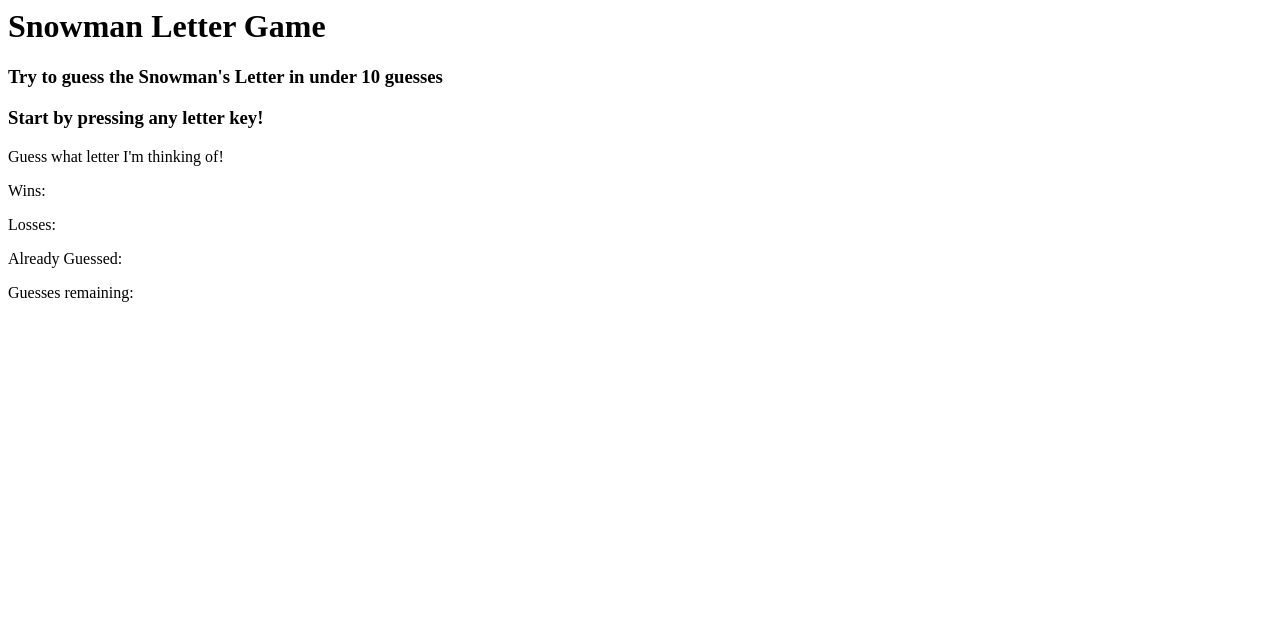
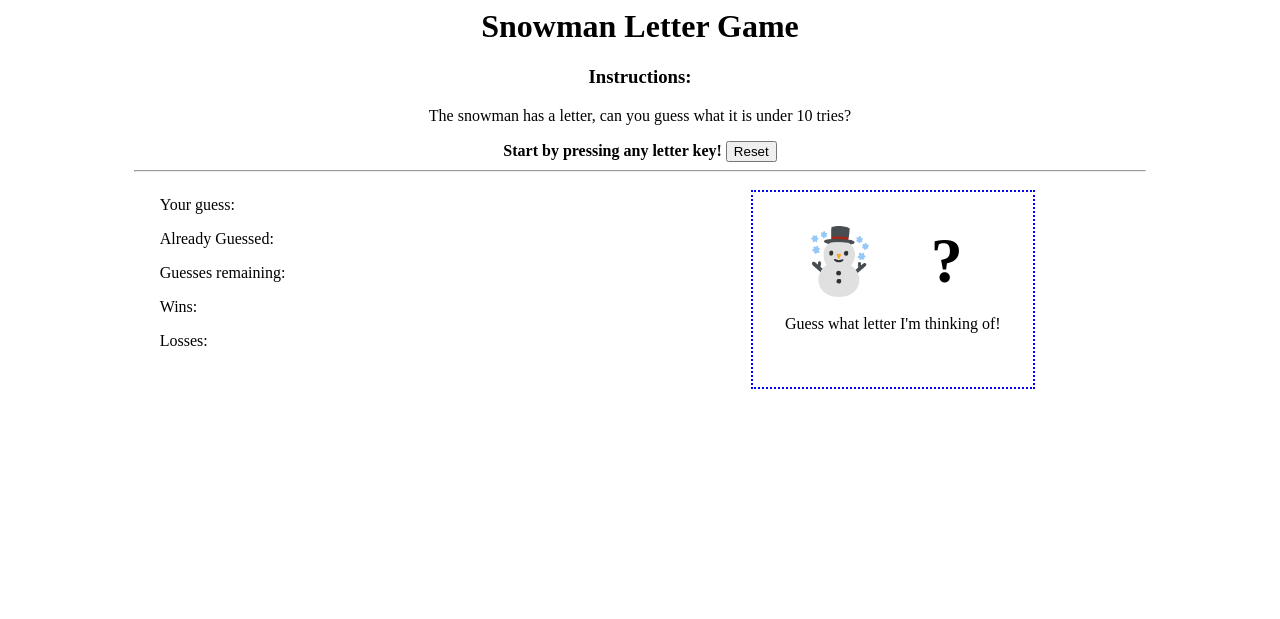
Before and after one commit to kaitlyngore/snowman_letter_game, a plain HTML site: page index.html in a window 1280 px wide. Drawn offline with Linux system fonts and the light colour scheme.

Commit message:
snowman so far

```diff
--- a/index.html
+++ b/index.html
@@ -7,17 +7,38 @@
     <link rel="stylesheet" href="style.css"/>
 </head>
 <body>
+    <div class="container">
 
+        <header>
+            <h1>Snowman Letter Game</h1>
+        </header>
 
-        <h1>Snowman Letter Game</h1>
-        <h3>Try to guess the Snowman's Letter in under 10 guesses</h3>
-        <h3>Start by pressing any letter key!</h3>
-        <p>Guess what letter I'm thinking of! <span id="player-guess"></span></p>
-        <p>Wins: <span id="win-counter"></span></p>
-        <p>Losses: <span id="loss-counter"></span></p>
-        <p>Already Guessed: <span id="guessed"></span>
-        <p>Guesses remaining:<span id="remaining"></span></p>
+        <section class="instructions">
+            <h3>Instructions:</h3>
+            <p>The snowman has a letter, can you guess what it is under 10 tries?</p>
+            <b>Start by pressing any letter key!</b>
+            <button id="resetButton" class="btn btn--start">Reset</b>
 
+        </section>
+
+        <hr />
+
+        <section class="display">
+            <section class="display-game">
+                <p>Your guess: <span id="player-guess"></span></p>
+                <p>Already Guessed: <span id="guessed"></span>
+                <p>Guesses remaining:<span id="remaining"></span></p>
+                <p>Wins: <span id="win-counter"></span></p>
+                <p>Losses: <span id="loss-counter"></span></p>
+            </section>
+            <section class="display display-snowman">
+                <h1 id="snowman">☃️</h1>
+                <h1 id="snowman-letter">?</h1>
+                <p>Guess what letter I'm thinking of!</p>
+            </section>
+        </section>
+
+    </div>
 
     <script src="main.js"></script>
 </body>
--- a/main.js
+++ b/main.js
@@ -30,8 +30,8 @@ const lettersList = [
 let wins = 0;
 let losses = 0;
 let guesses = 9;
-let guessesList= [];
-let snowmanLetter = letterList[Math.floor(Math.random() * lettersList.length)];
+let guessesList = [];
+let snowmanLetter = lettersList[Math.floor(Math.random() * lettersList.length)];
 
 // const state = {
     //     wins: 0,
@@ -42,35 +42,45 @@ let snowmanLetter = letterList[Math.floor(Math.random() * lettersList.length)];
 
     // }
 
-    const playGame = (event) => {
+const playGame = (event) => {
     let playerLetter = event.key;
-    if (computerChoices.includes(playerLetter)) {
-        if (playerLetter === computerLetter) {
-          wins++;
+
+    if (lettersList.includes(playerLetter)) {
+        if (playerLetter === snowmanLetter && guesses < 9) {
+        //   wins++;
           guesses = 9;
           guessesList = [];
-          snowmanLetter = lettersList[Math.floor(Math.random() * computerChoices.length)];
+          document.querySelector("#snowman-letter").textContent = snowmanLetter;
           alert("You got it!");
-        } else if (playerLetter != computerLetter) {
-          alreadyGuessed.push(playerLetter)
+          snowmanLetter = lettersList[Math.floor(Math.random() * lettersList.length)];
+          document.removeEventListener("keydown", playGame);
+        } else if (playerLetter != snowmanLetter) {
+            guessesList.push(playerLetter)
           guesses--;
         }
         if (guesses === 0) {
-          losses++;
+        //   losses++;
           guesses = 9;
           guessesList = [];
-          snowmanLetter = lettersList[Math.floor(Math.random() * computerChoices.length)];
+          snowmanLetter = lettersList[Math.floor(Math.random() * lettersList.length)];
+          document.removeEventListener("keydown", playGame);
 
         }
     } else {
         alert("You must choose a letter!");
     }
 
-    document.getElementById("player-guess").innerHTML = "   " + playerLetter;
+    document.getElementById("player-guess").innerHTML = "" + playerLetter;
     document.getElementById("win-counter").innerHTML = " " + wins;
     document.getElementById("loss-counter").innerHTML = " " + losses;
     document.getElementById("remaining").innerHTML = " " + guesses;
-    document.getElementById("guessed").innerHTML = " " + alreadyGuessed;
+    document.getElementById("guessed").innerHTML = "" + guessesList + ", ";
 }
 
+// const registerHandlers = (event) => {
+    //     const start = document.querySelector("#startButton");
+    //     start.addEventListener("click", playGame);
+    // }
+
+
 document.addEventListener("keydown", playGame);
--- a/style.css
+++ b/style.css
@@ -0,0 +1,48 @@
+body {
+    text-align: center;
+}
+
+#snowman {
+    font-size: 4em;
+}
+
+.container {
+    width: 80%;
+    margin: auto;
+}
+
+.display {
+    margin: auto;
+    display: grid;
+    grid-template: 1fr 1fr / 1fr 1fr;
+}
+
+.display > p {
+    grid-column: 1/3;
+    grid-row: 2;
+}
+
+.display >
+.display-snowman {
+    /* width: 60%; */
+    height: 60%;
+    border: 2px dotted blue;
+    padding: 2em;
+}
+
+.display > h1 {
+    font-size: 4em;
+    margin: 0;
+
+}
+
+.display-game {
+    text-align: left;
+    margin-left: 5%;
+    /* position: relative; */
+}
+
+span {
+    font-weight: bold;
+    color: blue;
+}
```
